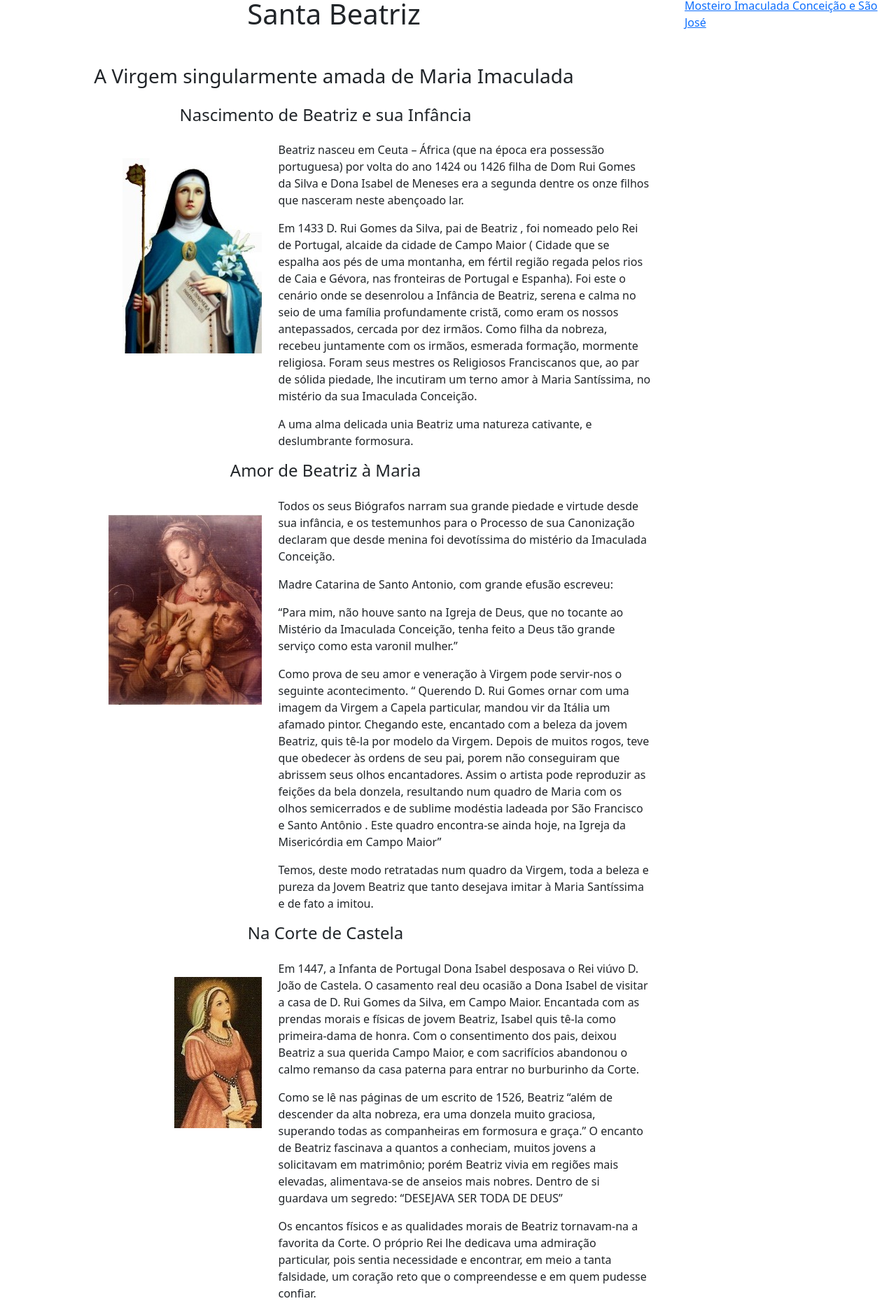
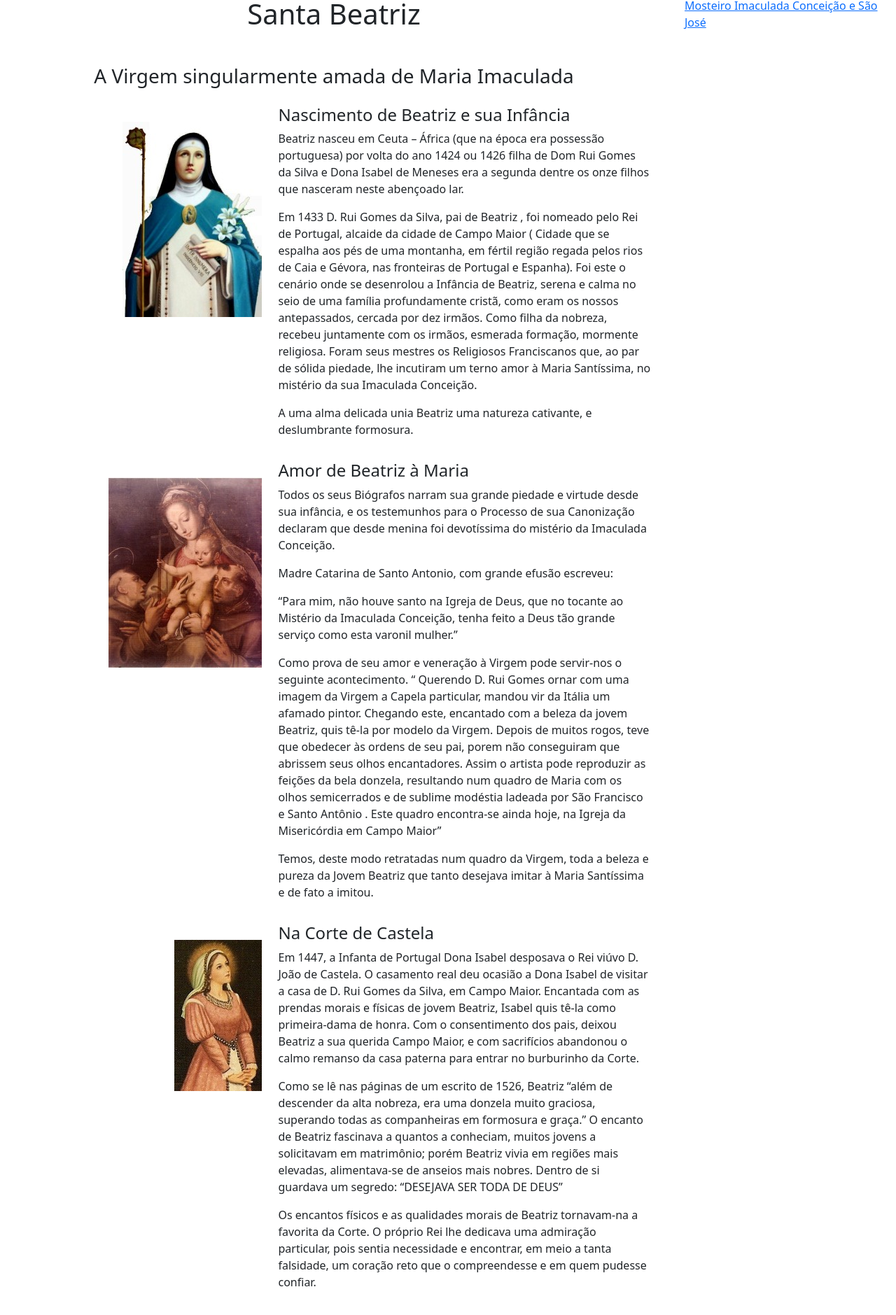
Before and after one commit to Guilherme1-jpg/Social-project, a React (Create React App) app: page /santaBeatriz in a window 1280 px wide. Shown: the part 120-1999 px from the top of the page at 70% size. Built offline with nearby package versions, Linux system fonts and the light colour scheme.

Commit message:
Ajustes Pg Santa Beatriz

```diff
--- a/src/product/pages/santaBeatriz/index.js
+++ b/src/product/pages/santaBeatriz/index.js
@@ -18,16 +18,14 @@ const SantaBeatriz = () => {
               A Virgem singularmente amada de Maria Imaculada
             </h3>
 
-            <div class="row">
-              <h4 class="mb-4 text-center font-italic">
-                Nascimento de Beatriz e sua Infância
-              </h4>
+            <div class="row mb-3">
               <div class="col-5 d-flex justify-content-end">
                 <figure class="my-4">
                   <img src={Santa1} alt="" class="img-fluid" />
                 </figure>
               </div>
               <div class="col-7" justify-content="left">
+                <h4>Nascimento de Beatriz e sua Infância</h4>
                 <p>
                   Beatriz nasceu em Ceuta – África (que na época era possessão
                   portuguesa) por volta do ano 1424 ou 1426 filha de Dom Rui
@@ -55,16 +53,14 @@ const SantaBeatriz = () => {
               </div>
             </div>
 
-            <div class="row">
-              <h4 class="mb-4 text-center font-italic">
-                Amor de Beatriz à Maria
-              </h4>
+            <div class="row mb-3">
               <div class="col-5 d-flex justify-content-end">
                 <figure class="my-4">
                   <img src={Santa2} alt="" class="img-fluid" />
                 </figure>
               </div>
               <div class="col-7" justify-content="left">
+                <h4>Amor de Beatriz à Maria</h4>
                 <p>
                   Todos os seus Biógrafos narram sua grande piedade e virtude
                   desde sua infância, e os testemunhos para o Processo de sua
@@ -101,14 +97,14 @@ const SantaBeatriz = () => {
               </div>
             </div>
 
-            <div class="row">
-              <h4 class="mb-4 text-center font-italic">Na Corte de Castela</h4>
+            <div class="row mb-3">
               <div class="col-5 d-flex justify-content-end">
                 <figure class="my-4">
                   <img src={Santa3} alt="" class="img-fluid" />
                 </figure>
               </div>
               <div class="col-7" justify-content="left">
+                <h4>Na Corte de Castela</h4>
                 <p>
                   Em 1447, a Infanta de Portugal Dona Isabel desposava o Rei
                   viúvo D. João de Castela. O casamento real deu ocasião a Dona
@@ -139,7 +135,6 @@ const SantaBeatriz = () => {
             </div>
 
             <div class="row">
-              <h4 class="mb-4 text-center font-italic">O Pecado de ser bela</h4>
               <div class="col-5 d-flex justify-content-end">
                 <figure class="my-4">
                   <img src={Santa4} alt="" class="img-fluid" />
@@ -148,6 +143,7 @@ const SantaBeatriz = () => {
                 </figure>
               </div>
               <div class="col-7" justify-content="left">
+                <h4>O Pecado de ser bela</h4>
                 <p>
                   Beatriz era bela e pudorosa. Esforçava-se por manter sua
                   conduta irrepreensível em meio a tantas frivolidades, ciúmes e
@@ -181,7 +177,7 @@ const SantaBeatriz = () => {
               </div>
             </div>
 
-            <div class="row">
+            <div class="row mb-3">
               <div class="col-5 d-flex justify-content-end"></div>
               <div class="col-7" justify-content="left">
                 <p>
@@ -241,6 +237,23 @@ const SantaBeatriz = () => {
                 </p>
               </div>
             </div>
+
+            <div class="row">
+              <div class="col-5 d-flex justify-content-end">
+                <figure class="my-4">
+                  <img src={Santa2} alt="" class="img-fluid" />
+                  <figcaption>Legenda da Imagem</figcaption>
+                </figure>
+              </div>
+              <div class="col-7" justify-content="left">
+                <h4>Nascimento de Beatriz e sua Infância</h4>
+                <p></p>
+                <p></p>
+                <p></p>
+                <p></p>
+                <p></p>
+              </div>
+            </div>
           </div>
         </div>
 
```
